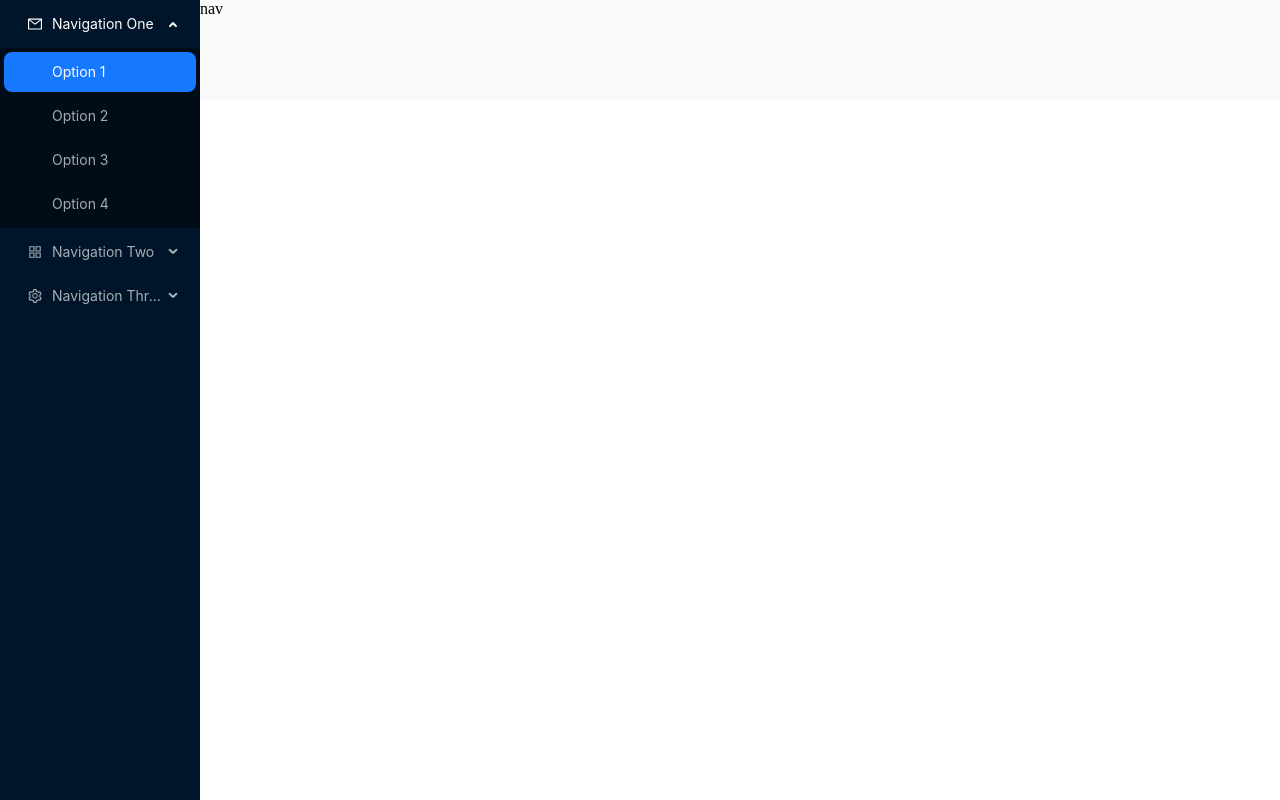
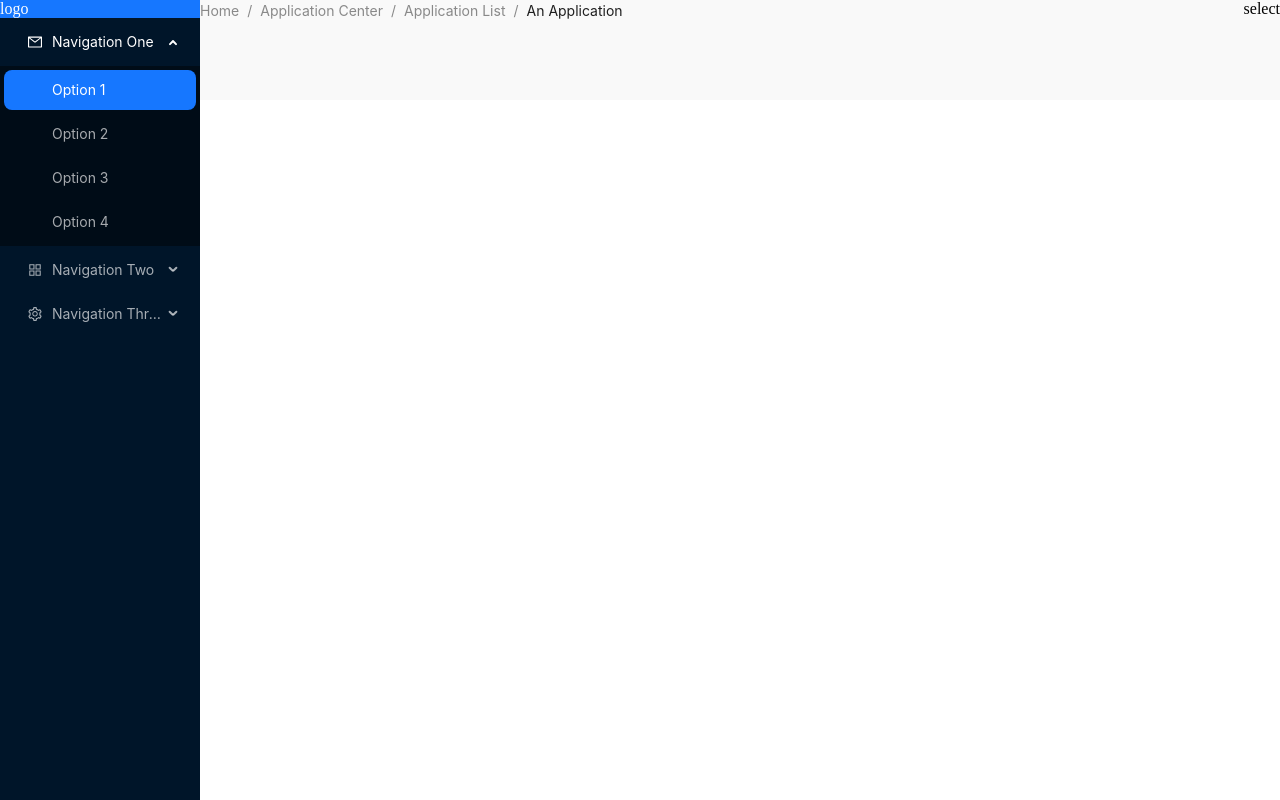
Before and after one commit to MWZM/react, a React (Create React App) app: page / in a window 1280 px wide. Built offline with nearby package versions, Linux system fonts and the light colour scheme.

Commit message:
layout&start

```diff
--- a/package.json
+++ b/package.json
@@ -22,6 +22,8 @@
   },
   "scripts": {
     "start": "react-scripts start",
+    "start:test": "dotenv -e .env.test react-scripts start",
+    "start:prod": "dotenv -e .env.production react-scripts start",
     "build": "react-scripts build",
     "build:test": "dotenv -e .env.test react-scripts build",
     "build:dev": "dotenv -e .env.development react-scripts build",
--- a/src/layout/Layout.tsx
+++ b/src/layout/Layout.tsx
@@ -2,7 +2,8 @@
  * @Outlet 路由占位符号 类似 Vue router-view 组件
  */
 import { Outlet } from "react-router-dom"
-import Sidebar from './sidebar'
+import Sidebar from './Sidebar/Sidebar'
+import Nav from './Nav/Nav'
 
 import './style/layout.scss'
 
@@ -13,7 +14,7 @@ function Layout() {
         <Sidebar></Sidebar>
       </div>
       <div className="container">
-        <nav>nav</nav>
+        <Nav />
         <div><Outlet/></div>
       </div>
     </div>
--- /dev/null
+++ b/src/layout/Nav/Breadcrumb.tsx
@@ -0,0 +1,17 @@
+import React from 'react';
+import { Breadcrumb } from 'antd';
+
+const Breadcrumbs: React.FC = () => (
+  <Breadcrumb>
+    <Breadcrumb.Item>Home</Breadcrumb.Item>
+    <Breadcrumb.Item>
+      <a href="">Application Center</a>
+    </Breadcrumb.Item>
+    <Breadcrumb.Item>
+      <a href="">Application List</a>
+    </Breadcrumb.Item>
+    <Breadcrumb.Item>An Application</Breadcrumb.Item>
+  </Breadcrumb>
+);
+
+export default Breadcrumbs;
--- /dev/null
+++ b/src/layout/Nav/Nav.tsx
@@ -0,0 +1,15 @@
+import UserSelect from "./Userselect"
+import Breadcrumbs from "./Breadcrumb"
+
+import '../style/nav.scss'
+
+const Nav = () => {
+  return (
+    <nav>
+      <Breadcrumbs/>
+      <UserSelect/>
+    </nav>
+  )
+}
+
+export default Nav
--- /dev/null
+++ b/src/layout/Nav/Userselect.tsx
@@ -0,0 +1,9 @@
+const UserSelect = () => {
+  return(
+    <div>
+      select
+    </div>
+  )
+}
+
+export default UserSelect
--- /dev/null
+++ b/src/layout/Sidebar/Logo.tsx
@@ -0,0 +1,7 @@
+const Logo = () => {
+  return (
+    <div className="logo">logo</div>
+  )
+}
+
+export default Logo
--- a/src/layout/sidebar.tsx
+++ b/src/layout/Sidebar/Sidebar.tsx
@@ -2,6 +2,9 @@ import React, { useState } from 'react';
 import { AppstoreOutlined, MailOutlined, SettingOutlined } from '@ant-design/icons';
 import type { MenuProps, MenuTheme } from 'antd';
 import { Menu, Switch } from 'antd';
+import Logo from './Logo'
+
+import '../style/sidebar.scss'
 
 type MenuItem = Required<MenuProps>['items'][number];
 
@@ -44,26 +47,42 @@ const items: MenuItem[] = [
   ]),
 ];
 
+const rootSubmenuKeys = ['sub1', 'sub2', 'sub4'];
+
 const Sidebar: React.FC = () => {
   const [current, setCurrent] = useState('1');
+  const [openKeys, setOpenKeys] = useState(['sub1']);
 
   const onClick: MenuProps['onClick'] = (e) => {
     console.log('click ', e);
     setCurrent(e.key);
   };
 
+  const onOpenChange: MenuProps['onOpenChange'] = (keys) => {
+    const latestOpenKey = keys.find((key) => openKeys.indexOf(key) === -1);
+    if (rootSubmenuKeys.indexOf(latestOpenKey!) === -1) {
+      setOpenKeys(keys);
+    } else {
+      setOpenKeys(latestOpenKey ? [latestOpenKey] : []);
+    }
+  };
+
   return (
-    <>
+    <div className='menu'>
+      <Logo />
       <Menu
-        style={{height: '100vh'}}
+        className='menu_item'
+        style={{height: '100%'}}
         onClick={onClick}
+        openKeys={openKeys}
+        onOpenChange={onOpenChange}
         defaultOpenKeys={['sub1']}
         selectedKeys={[current]}
         mode="inline"
         theme="dark"
         items={items}
       />
-    </>
+    </div>
   );
 };
 
--- a/src/layout/style/layout.scss
+++ b/src/layout/style/layout.scss
@@ -1,14 +1,8 @@
 .layout {
   display: flex;
   height: 100vh;
-  .sidebar {
-    width: 200px;
-  }
   .container {
     flex: 1;
-    nav {
-      height: 100px;
-      background-color: var(--fill-bg-color);
-    }
+
   }
 }
--- /dev/null
+++ b/src/layout/style/nav.scss
@@ -0,0 +1,6 @@
+nav {
+  height: 100px;
+  display: flex;
+  justify-content: space-between;
+  background-color: var(--fill-bg-color);
+}
--- /dev/null
+++ b/src/layout/style/sidebar.scss
@@ -0,0 +1,16 @@
+.sidebar {
+  width: 200px;
+  // logo 样式
+  .menu {
+    height: 100%;
+    display: flex;
+    flex-direction: column;
+    .logo {
+      background-color: var(--them-bg-color);
+      color: var(--text-white-color);
+    }
+    .menu_item {
+      flex: 1;
+    }
+  }
+}
--- a/src/style/root.css
+++ b/src/style/root.css
@@ -8,9 +8,14 @@
 /* 使用方式 var(全局变量名) */
 
 :root {
-  --them-bg-color: #409eff;
+  --them-bg-color: #1677ff;
   --fill-bg-color: #F9F9F9;
-  --text-them-color: #409eff;
+  --text-them-color: #1677ff;
   --text-white-color: #FFFFFF;
   --text-black--color: #333333;
 }
+
+.flex-column {
+  display: flex;
+  flex-direction: column;
+}
--- /dev/null
+++ b/src/style/tool.scss
@@ -0,0 +1,4 @@
+.flex-column {
+  display: flex;
+  flex-direction: column;
+}
```
